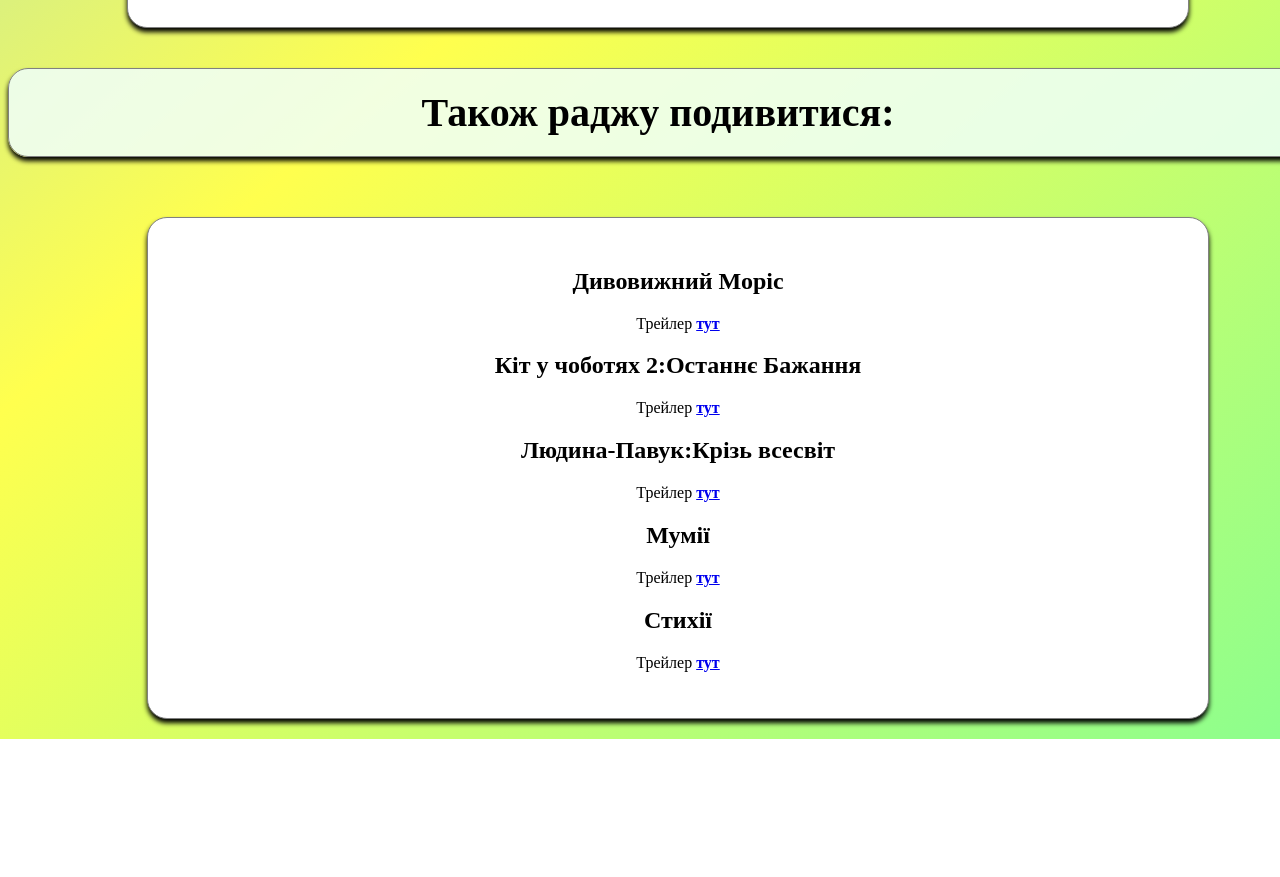
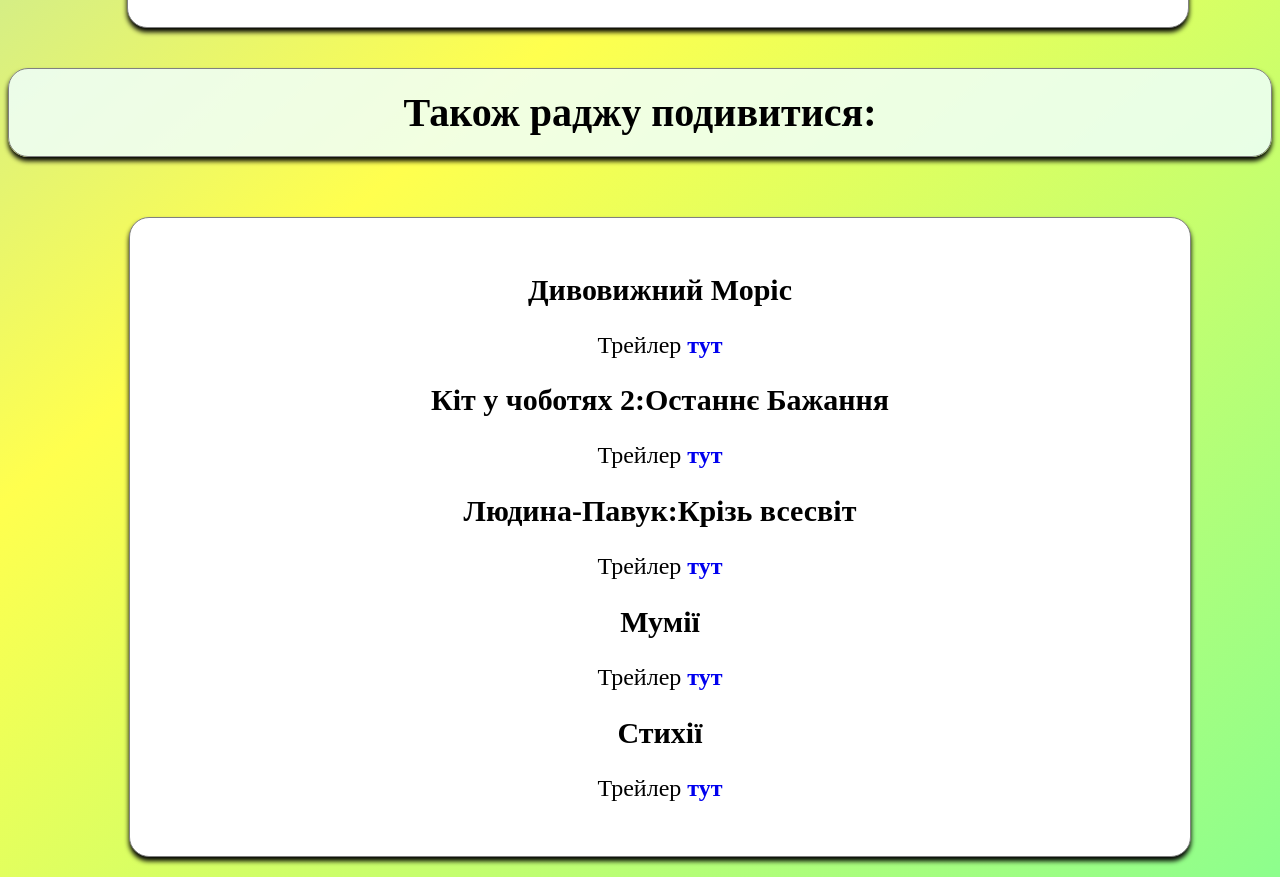
Before and after one commit to Zakharrrr/project, a plain HTML site: page index.html in a window 1280 px wide. Shown: the part 2389-3266 px from the top of the page. Before the commit the page ends 3128 px from the top, so only its background shows below. Drawn offline with Linux system fonts and the light colour scheme.

Commit message:
Add files via upload

```diff
--- a/index.html
+++ b/index.html
@@ -49,8 +49,7 @@
                     </p>
                 </div>
             </div>
-
-
+        </div>
             <div class="film">
                 <img class="film-img" src="фото бетман.jpg" alt="Бетман">
                 <div class="text">
@@ -85,11 +84,6 @@
                     </p>
                 </div>
             </div>
-
-
-
-
-
             <div class="film">
                 <img class="film-img" src="мадагаскар.jpg" alt="Мадагаскар">
                 <div class="text">
@@ -126,10 +120,6 @@
                     </p>
                 </div>
             </div>
-
-
-
-
             <div class="film">
                 <img class="film-img" src="форсаж.jpg" alt="Форсаж 10">
                 <div class="text">
@@ -165,42 +155,40 @@
 
                 </div>
             </div>
-
         </div>
-    </div>
-<div class="container">
+        </div>
     <div class="card">
         <h2 class="title">Також раджу подивитися:</h2>
 
 
         <ul>
             <li>
-                <h2 class="123">Дивовижний Моріс</h2>
-                <p class="123">Трейлер
+                <h2 class="title-film">Дивовижний Моріс</h2>
+                <p class="text-film">Трейлер
                     <a class="abcd" href="https://youtu.be/opCh59a0Jbc">
                         <span>тут</span>
                     </a>
                 </p>
-                <h2 class="234">Кіт у чоботях 2:Останнє Бажання</h2>
-                <p class="234">Трейлер
+                <h2 class="title-film">Кіт у чоботях 2:Останнє Бажання</h2>
+                <p class="text-film">Трейлер
                     <a class="abcd" href="https://youtu.be/9u8jsGv3gCI">
                         <span>тут</span>
                     </a>
                 </p>
-                <h2 class="345">Людина-Павук:Крізь всесвіт</h2>
-                <p class="345">Трейлер
+                <h2 class="title-film">Людина-Павук:Крізь всесвіт</h2>
+                <p class="text-film">Трейлер
                     <a class="abcd" href="https://youtu.be/sJOoFoLISOI">
                         <span>тут</span>
                     </a>
                 </p>
-                <h2 class="456">Мумії</h2>
-                <p class="456">Трейлер
+                <h2 class="title-film">Мумії</h2>
+                <p class="text-film">Трейлер
                     <a class="abcd" href="https://youtu.be/LMOJXxxsgn8">
                         <span>тут</span>
                     </a>
                 </p>
-                <h2 class="567">Стихії</h2>
-                <p class="567">Трейлер
+                <h2 class="title-film">Стихії</h2>
+                <p class="text-film">Трейлер
                     <a class="abcd" href="https://youtu.be/xKBp33iDldE">
                         <span>тут</span>
                     </a>
@@ -209,8 +197,8 @@
         </ul>
     </div>
 </div>
-</div>
     </div>
+
 
 </body>
 
--- a/style.css
+++ b/style.css
@@ -59,11 +59,13 @@
 box-shadow: 0px 4px 5px 0px rgba(0, 0, 0.20);
 padding: 30px;
 text-align: center;
+text-decoration:
 }
 li:hover{
     width: 1050px;
     background-color: rgb(213, 224, 233);
     transition: 0.4s;
+    text-decoration:
     }
     .li-img{
     border-radius: 20px;
@@ -79,3 +81,12 @@
 .abcd{
     font-weight: 900;
 }
+p{
+font-size: 24px;
+}
+h2{
+    font-size: 30px;
+}
+a{
+    text-decoration: none;
+}
```
